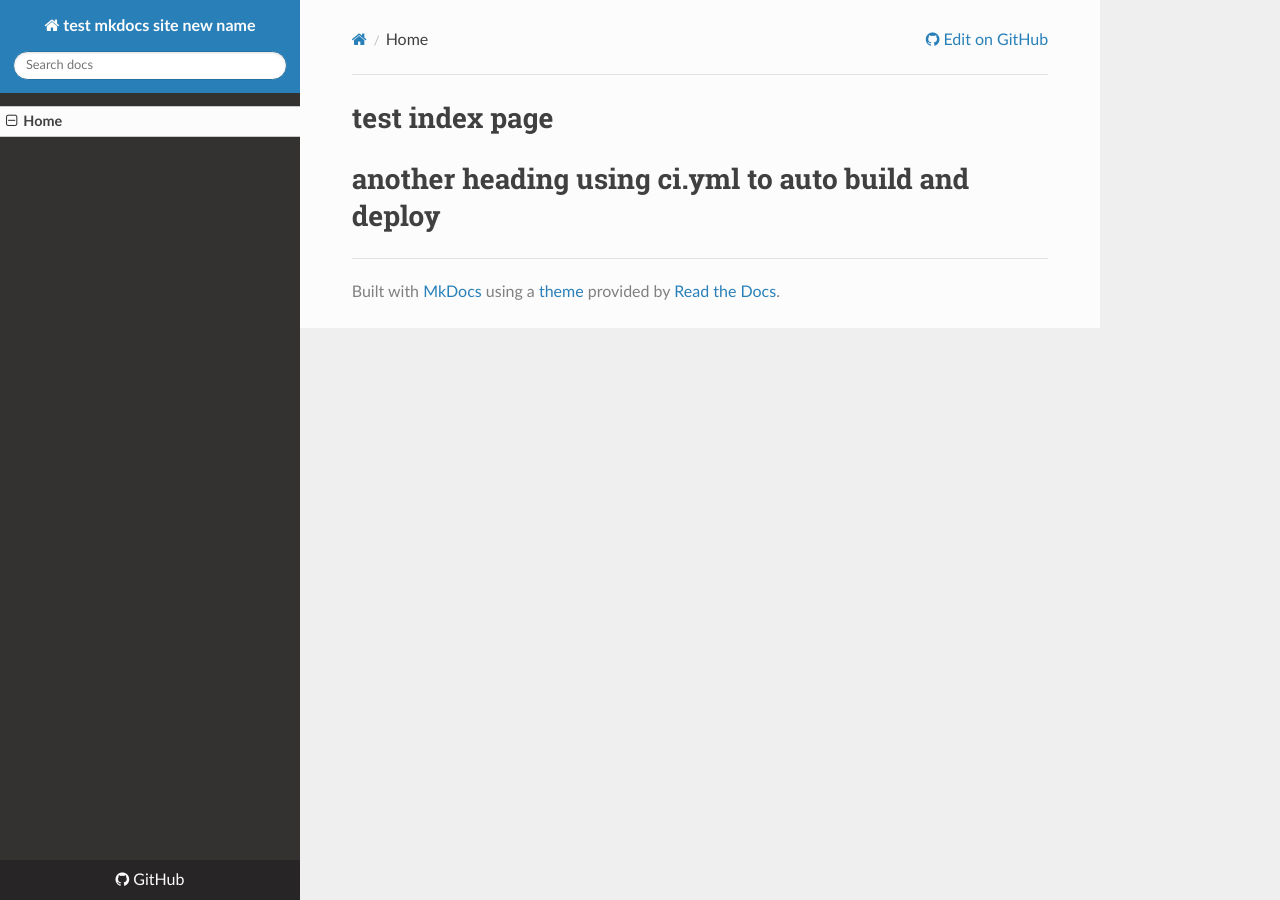
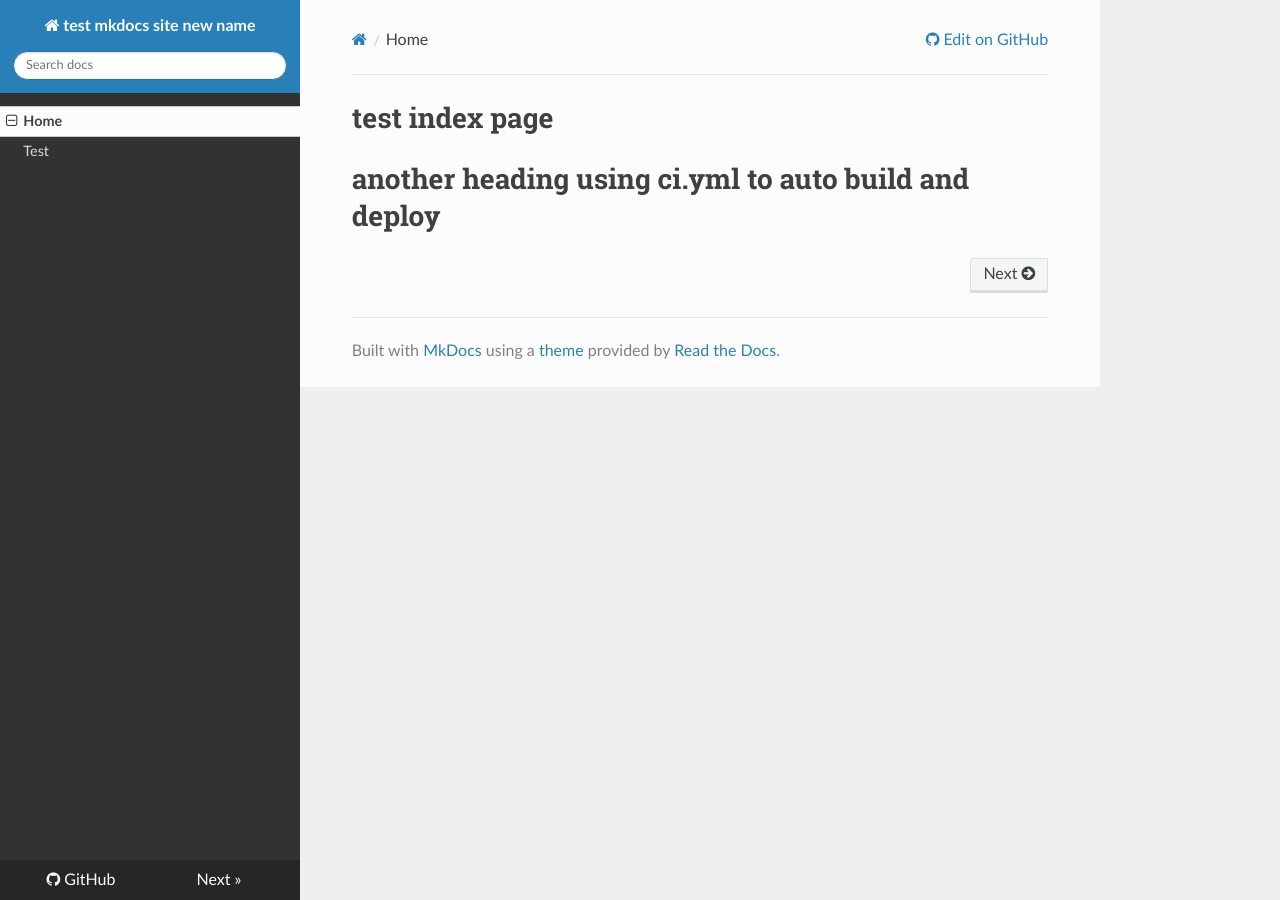
Before and after one commit to jay-m-dev/test-mkdocs, an MkDocs documentation site: the page built from docs_sources/index.md, in a window 1280 px wide. Built offline with MkDocs 1.6.1, drawn with Linux system fonts in a browser that asks for light colours; nearby versions of some CDN libraries.

Commit message:
added new md file

```diff
--- a/mkdocs.yml
+++ b/mkdocs.yml
@@ -9,3 +9,4 @@ theme: readthedocs
 
 nav:
   - Home: index.md
+  - Test: test.md
```
Also changed, not shown: docs_sources/test.md (added, +1 -0 lines).
